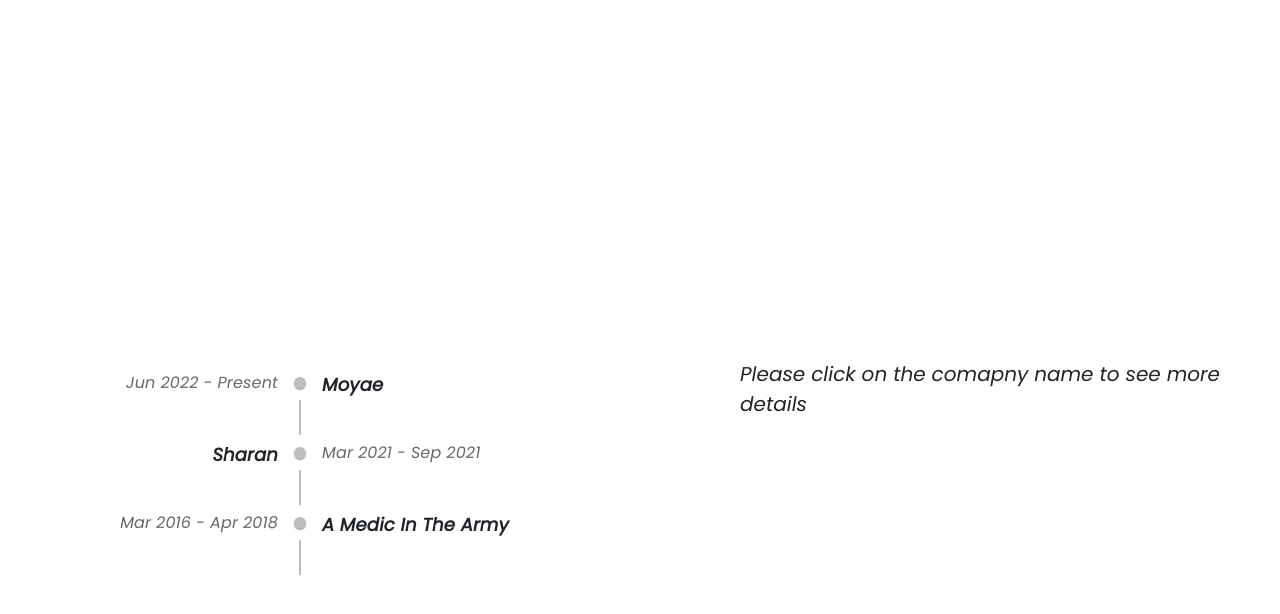
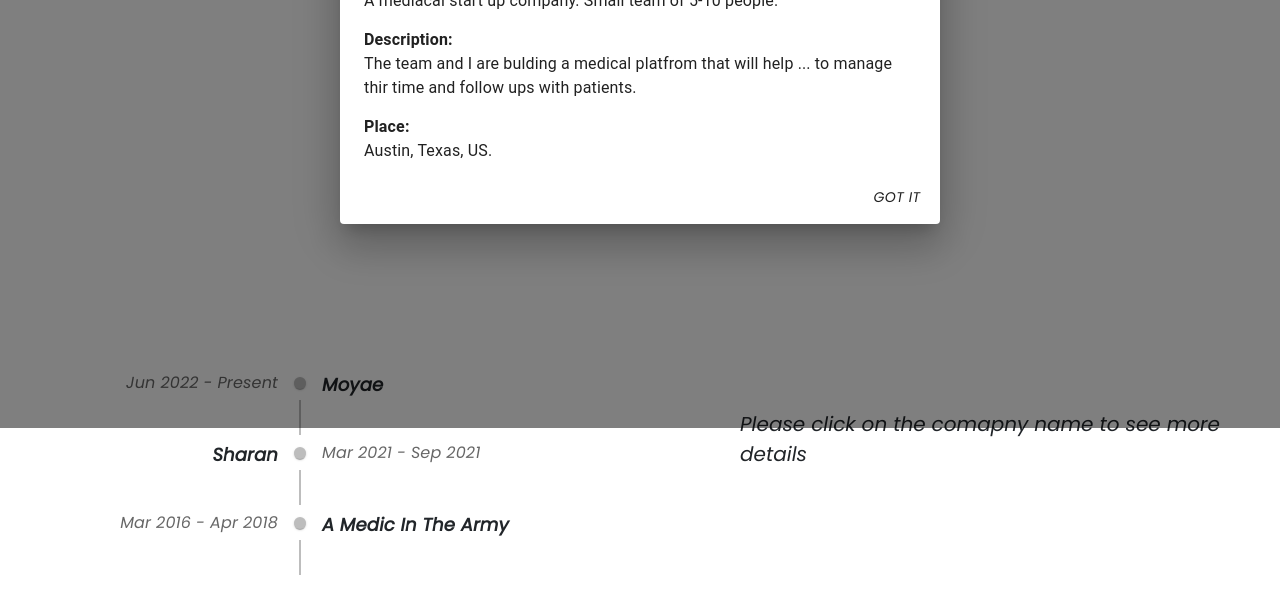
Before and after one commit to Adise211/portofolio, a React (Create React App) app: page / in a window 1280 px wide. Both pictures are taken after a click on the element "Moyae". Shown: the part 1381-1995 px from the top of the page. Built offline with nearby package versions, Linux system fonts and the light colour scheme.

Commit message:
added dialog to experience

```diff
--- /dev/null
+++ b/src/components/dialog/DialogDesc.js
@@ -0,0 +1,86 @@
+import {
+    Dialog,
+    DialogTitle,
+    DialogContent,
+    DialogActions,
+    Typography,
+    Button
+} from "@material-ui/core";
+import { useEffect, useState } from "react";
+
+
+
+const DialogDesc = ({ company, open, setOpen }) => {
+    const [display, setDisplay] = useState(null);
+
+    const content1 = {
+        position: "Full Stack Developer, Remote, Part Time." ,
+        aboutTheCompany:  "A mediacal start up company. Small team of 5-10 people.",
+        description: "The team and I are bulding a medical platfrom that will help ... to manage thir time and follow ups with patients." ,
+        place: 'Austin, Texas, US.'
+    };
+
+    const content2 = {
+        position: "Service Representative.",
+        aboutTheCompany:  "A medical company that provides home healtcare service.",
+        description: "Medical services and schedule meetings between patients and doctors." ,
+        place: 'Ramat Gan, Israel.'
+    };
+
+    const content3 = {
+        position: "A Medic Soldir." ,
+        aboutTheCompany:  "Army - C4I Corps.",
+        description: "Served  2 years as a medic, provided medical treatment to soldiers." ,
+        place: 'Shomron, Israel.'
+    };
+
+
+    useEffect(() => {
+        if (company === 'Moyae') {
+            setDisplay(content1);
+        }
+        if(company === 'Sharan') {
+            setDisplay(content2);
+        }
+        if (company === 'Medic') {
+            setDisplay(content3);
+        }
+        // eslint-disable-next-line
+    }, [company])
+
+
+    return (
+        <div>
+            <Dialog open={open}>
+                <DialogTitle>
+                    <Typography
+                        style={{
+                            fontWeight: 'bold',
+                            fontFamily: 'Poppins',
+                            color: 'purple',
+                            fontSize: 20
+                        }}
+                    >
+                        {company}
+                    </Typography>
+                </DialogTitle>
+                <DialogContent>
+                    {display && (
+                        <>
+                            <Typography style={{ fontWeight: 'bold', marginBottom: 15 }}>Position: <Typography>{display.position}</Typography></Typography>
+                            <Typography style={{ fontWeight: 'bold', marginBottom: 15 }}>About The Company: <Typography>{display.aboutTheCompany}</Typography></Typography>
+                            <Typography style={{ fontWeight: 'bold', marginBottom: 15 }}>Description: <Typography>{display.description}</Typography></Typography>
+                            <Typography style={{ fontWeight: 'bold' }}>Place: <Typography>{display.place}</Typography></Typography>
+                        </>
+                    )}
+                </DialogContent>
+                <DialogActions>
+                    <Button onClick={() => setOpen(false)}>got it</Button>
+                </DialogActions>
+            </Dialog>
+        </div>
+    )
+};
+
+
+export default DialogDesc;
--- a/src/components/experience/Experience.js
+++ b/src/components/experience/Experience.js
@@ -1,3 +1,4 @@
+// import { Dialog } from "@mui/material";
 import OppositeContentTimeline from "../timeline/TimeLine.js";
 import './experience.css';
 
--- a/src/components/experience/experience.css
+++ b/src/components/experience/experience.css
@@ -26,6 +26,7 @@
 .open-text {
     margin-left: 100px;
     width: 500px;
+    margin-top: 100px;
 }
 
 /* .jobDesc {
--- a/src/components/timeline/TimeLine.css
+++ b/src/components/timeline/TimeLine.css
@@ -1,19 +1,10 @@
-/* .timeline_container {
-    width: 600px;
-    margin-left: 10px;
-} */
 
 .company {
     font-weight: 600;
     cursor: pointer;
-    /* max-width: 150px; */
     font-family: 'Poppins', sans-serif;
 }
 
 .company:hover {
-    color: blueviolet;
+    color: purple;
 }
-
-/* .period {
-    max-width: 180px;
-} */
--- a/src/components/timeline/TimeLine.js
+++ b/src/components/timeline/TimeLine.js
@@ -6,10 +6,22 @@
 import TimelineContent from '@mui/lab/TimelineContent';
 import TimelineDot from '@mui/lab/TimelineDot';
 import TimelineOppositeContent from '@mui/lab/TimelineOppositeContent';
+import DialogDesc from '../dialog/DialogDesc.js';
 import './TimeLine.css';
 
 export default function OppositeContentTimeline() {
+  const [open,setOpen] = React.useState(false)
+  const [company,setCompany] = React.useState('');
+
+
+  const onClickHandler = (name) => {
+    setCompany(name)
+    setOpen(true);
+  }
+
   return (
+    <>
+      <DialogDesc open={open} setOpen={setOpen} company={company}/>
       <Timeline position="alternate" style={{ width: 600 }}>
         <TimelineItem>
           <TimelineOppositeContent
@@ -29,6 +41,7 @@
               fontFamily: 'Poppins',
               fontSize: 18
             }}
+            onClick={() => onClickHandler('Moyae')}
           >
             Moyae
           </TimelineContent>
@@ -52,6 +65,7 @@
               fontFamily: 'Poppins',
               fontSize: 18
             }}
+            onClick={() => onClickHandler('Sharan')}
           >
             Sharan
           </TimelineContent>
@@ -74,6 +88,7 @@
               fontFamily: 'Poppins',
               fontSize: 18
             }}
+            onClick={() => onClickHandler('Medic')}
           >
             A Medic In The Army
           </TimelineContent>
@@ -90,5 +105,7 @@
           <TimelineContent>Repeat</TimelineContent>
         </TimelineItem> */}
       </Timeline>
+    </>
+
   );
 };
```
Lines whose indentation alone changed are shown as unchanged.
